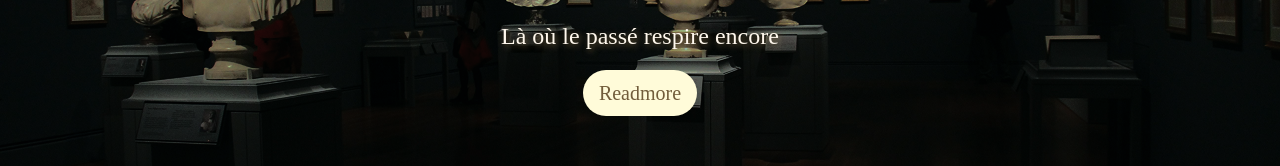
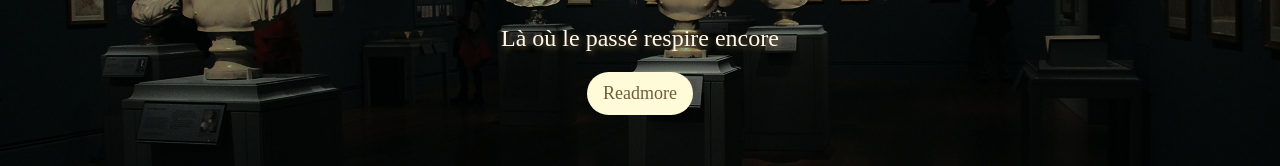
Before and after one commit to nugroho-dotnc/kel7_it2B_tb2, a React (Vite) app: page / in a window 1280 px wide. Shown: the part 389-555 px from the top of the page. Built offline with nearby package versions, Linux system fonts and the light colour scheme.

Commit message:
all commit

```diff
--- a/src/App.css
+++ b/src/App.css
@@ -339,17 +339,6 @@ body {
   background-color: #0000001A;
 }
 
-.bg-pink-50   { background-color: #fdf2f8; }
-.bg-pink-100  { background-color: #fce7f3; }
-.bg-pink-200  { background-color: #fbcfe8; }
-.bg-pink-300  { background-color: #f9a8d4; }
-.bg-pink-400  { background-color: #f472b6; }
-.bg-pink-500  { background-color: #ec4899; }
-.bg-pink-600  { background-color: #db2777; }
-.bg-pink-700  { background-color: #be185d; }
-.bg-pink-800  { background-color: #9d174d; }
-.bg-pink-900  { background-color: #831843; }
-
 
 .bg-black-90{
   background-color: #0000006E;
@@ -393,12 +382,6 @@ body {
 .rounded-2xl { border-radius: 16px; }
 .rounded-3xl { border-radius: 24px; }
 .rounded-full { border-radius: 9999px; }
-
-
-.border-gray-300 { border-color: #cbd5e0; }
-.border-blue-500 { border-color: #3b82f6; }
-.border-red-500 { border-color: #ef4444; }
-
 
 .block { display: block; }
 .inline { display: inline; }
--- a/src/Resources/pages/home/index.jsx
+++ b/src/Resources/pages/home/index.jsx
@@ -26,7 +26,7 @@ const Home = () => {
                             Là où le passé respire encore
                         </p>
                         <div className="w-full flex justify-center">
-                            <a className="text-secondary text-xl bg-primary px-16 py-8 rounded-full btn" href="#more">
+                            <a className="text-secondary bg-primary readmore-btn" href="#more">
                                 Readmore
                             </a>
                         </div>
--- a/src/Resources/style/home.css
+++ b/src/Resources/style/home.css
@@ -58,11 +58,23 @@ button{
 .text-shadow-home{
    text-shadow: 2px 2px 6px #725D3B;
 }
+.readmore-btn {
+  padding: 0.5rem 1rem;
+  border-radius: 9999px;
+  text-decoration: none;
+  display: inline-block;
+  font-weight: 500;
+  font-size: 12px;
+  transition: background-color 0.3s, color 0.3s;
+}
 @media (min-width: 768px) {
   .headline {
     font-size: 2.5rem !important;
     line-height: 3rem !important;
 
+  }
+  .readmore-btn{
+    font-size: 18px;
   }
   .text-content{
   font-size: 24px;
```
